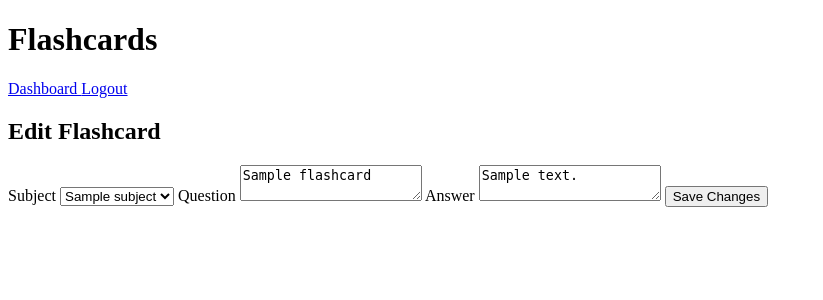
After one commit to Saharsh05/COM6036, a Flask app: page /flashcards/1/edit in a window 1280 px wide. The commit adds this page. Shown: the top 300 px of the page, without its empty margins (0-823 px from the left). Run offline with Flask 3, Linux system fonts and the light colour scheme; a user stored in the database is signed in; tables that the repository leaves empty hold one stand-in row (values such as "Sample post"); some libraries are stand-ins or nearby versions.

Commit message:
added in edit flashcard functionality

```diff
--- a/app.py
+++ b/app.py
@@ -479,5 +479,82 @@ def flashcards():
         "flashcards.html",
         cards=cards
     )
+@app.route(
+    "/flashcards/<int:card_id>/edit",
+    methods=["GET", "POST"]
+)
+@login_required
+def edit_flashcard(card_id):
+
+    card = Flashcard.query.filter_by(
+        id=card_id,
+        user_id=current_user.id
+    ).first_or_404()
+
+    subjects = Subject.query.filter_by(
+        user_id=current_user.id
+    ).all()
+
+    if request.method == "POST":
+
+        question = request.form.get(
+            "question",
+            ""
+        ).strip()
+
+        answer = request.form.get(
+            "answer",
+            ""
+        ).strip()
+
+        subject_id = request.form.get(
+            "subject_id",
+            type=int
+        )
+
+        subject = Subject.query.filter_by(
+            id=subject_id,
+            user_id=current_user.id
+        ).first()
+
+        if not question or not answer:
+            flash(
+                "Question and answer are required."
+            )
+
+            return redirect(
+                url_for(
+                    "edit_flashcard",
+                    card_id=card.id
+                )
+            )
+
+        if not subject:
+            flash("Invalid subject.")
+
+            return redirect(
+                url_for(
+                    "edit_flashcard",
+                    card_id=card.id
+                )
+            )
+
+        card.question = question
+        card.answer = answer
+        card.subject_id = subject.id
+
+        db.session.commit()
+
+        flash("Flashcard updated.")
+
+        return redirect(
+            url_for("flashcards")
+        )
+
+    return render_template(
+        "edit_flashcard.html",
+        card=card,
+        subjects=subjects
+    )
 if __name__ == "__main__":
     app.run(debug=True)
--- /dev/null
+++ b/templates/edit_flashcard.html
@@ -0,0 +1,74 @@
+{% extends "base.html" %}
+
+
+{% block content %}
+
+<h2>Edit Flashcard</h2>
+
+
+<form method="POST">
+
+    <input
+        type="hidden"
+        name="csrf_token"
+        value="{{ csrf_token() }}"
+    >
+
+
+    <label for="subject_id">
+        Subject
+    </label>
+
+    <select
+        id="subject_id"
+        name="subject_id"
+        required
+    >
+
+        {% for subject in subjects %}
+
+            <option
+                value="{{ subject.id }}"
+
+                {% if subject.id == card.subject_id %}
+                    selected
+                {% endif %}
+            >
+                {{ subject.name }}
+            </option>
+
+        {% endfor %}
+
+    </select>
+
+
+    <label for="question">
+        Question
+    </label>
+
+    <textarea
+        id="question"
+        name="question"
+        required
+    >{{ card.question }}</textarea>
+
+
+    <label for="answer">
+        Answer
+    </label>
+
+    <textarea
+        id="answer"
+        name="answer"
+        required
+    >{{ card.answer }}</textarea>
+
+
+    <button type="submit">
+        Save Changes
+    </button>
+
+</form>
+
+
+{% endblock %}
```
Also changed, not shown: templates/flashcards.html (+7 -0 lines).
